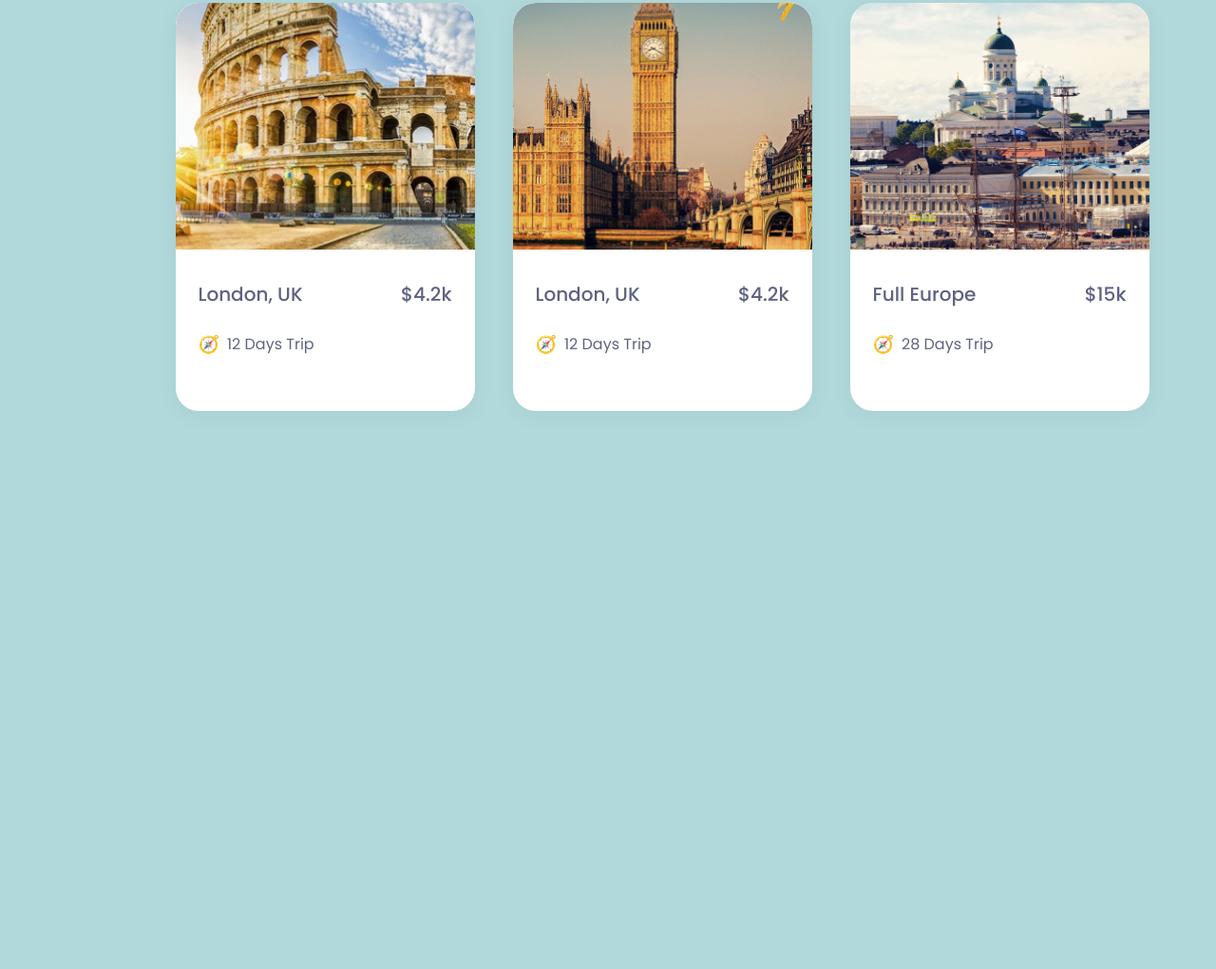
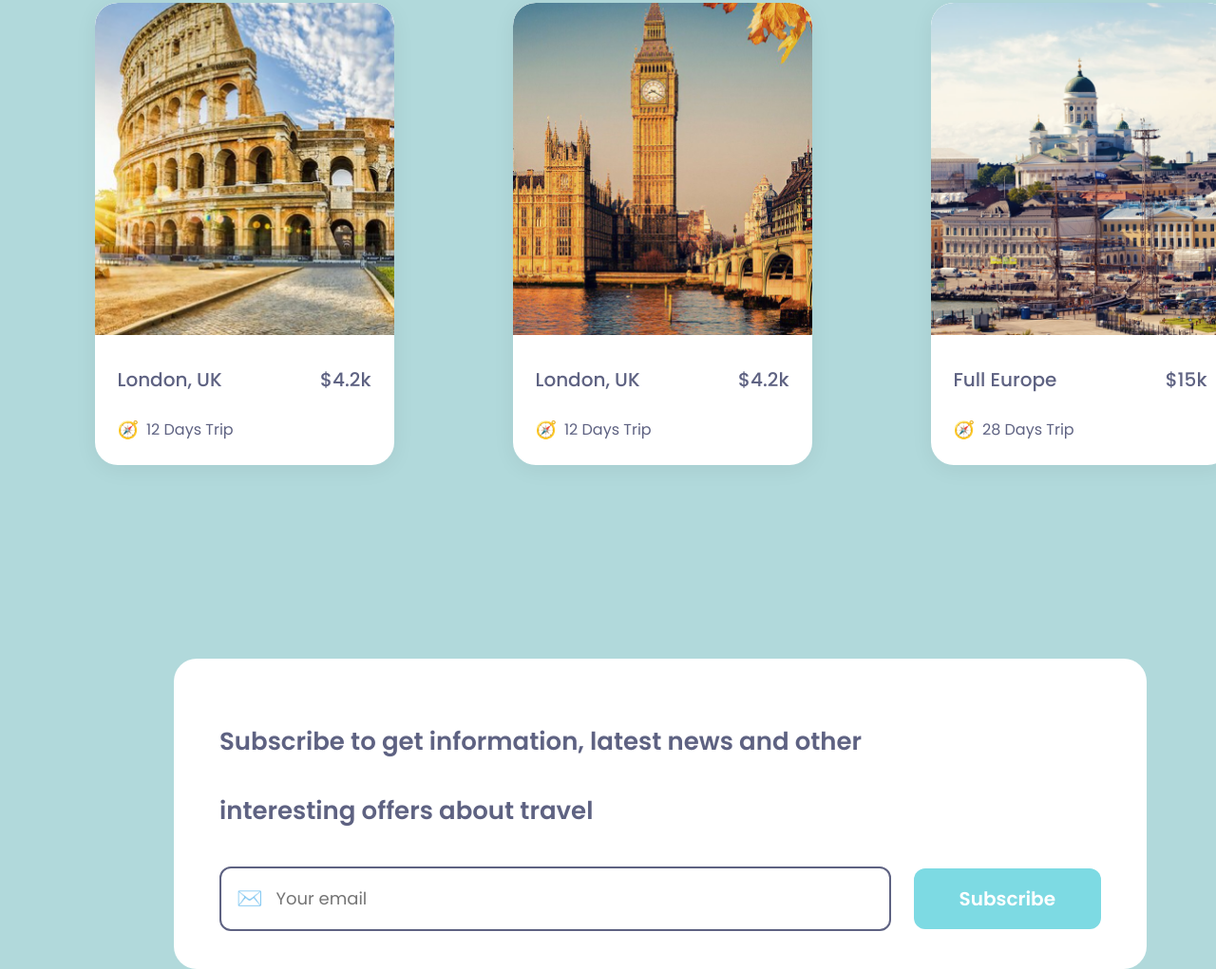
Before and after one commit to suhailabdi2/travel-landing-page, a plain HTML site: page index.html in a window 1280 px wide. Shown: the part 1448-2469 px from the top of the page at 95% size. Before the commit the page ends 1905 px from the top, so only its background shows below. Drawn offline with Linux system fonts and the light colour scheme.

Commit message:
added newsletter section

```diff
--- a/css/style.css
+++ b/css/style.css
@@ -255,9 +255,11 @@ body{
 }
 .destinations{
     display:flex;
-    justify-content: center;
+    justify-content: space-around;
     gap:40px;
     margin-top:32px;
+    width: 100%;
+
 }
 .destination-card{
     background: #fff;
@@ -274,7 +276,7 @@ body{
 .destination-card img {
     width: 100%;
     /* Increase image height */
-    height: 260px;
+    height: 350px;
     object-fit: cover;
     border-top-left-radius: 24px;
     border-top-right-radius: 24px;
@@ -306,3 +308,87 @@ body{
 .destination-details .icon {
     font-size: 18px;
 }
+
+.destination span{
+    font-family: Poppins;
+    font-weight: 500;
+    font-size: 15px;
+    line-height: 125%;
+    letter-spacing: 0%;
+
+}
+.newsletter-section {
+    background: #fff;
+    border-radius: 24px;
+    padding: 48px 48px 40px 48px;
+    margin: 48px auto 0 auto;
+    max-width: 80vw;
+
+    top:1995px;
+    left: 55px;;
+    box-sizing: border-box;
+    display: flex;
+    flex-direction: column;
+    align-items: flex-start;
+    position: relative;
+}
+
+.newsletter-title {
+    font-family: "Poppins", sans-serif;
+    font-size: 26px;
+    font-weight: 600;
+    color: #5E6282;
+    margin-bottom: 40px;
+    line-height: 1.4;
+}
+
+.newsletter-form {
+    display: flex;
+    gap: 24px;
+    width: 100%;
+    align-items: center;
+}
+
+.newsletter-input-group {
+    display: flex;
+    align-items: center;
+    background: #fff;
+    border: 2px solid #5E6282;
+    border-radius: 12px;
+    padding: 0 16px;
+    height: 64px;
+    flex: 1;
+}
+
+.newsletter-icon {
+    font-size: 22px;
+    margin-right: 12px;
+    color: #5E6282;
+}
+
+.newsletter-input-group input {
+    border: none;
+    outline: none;
+    font-size: 18px;
+    font-family: "Poppins", sans-serif;
+    width: 100%;
+    background: transparent;
+}
+
+.newsletter-btn {
+    background: #7ddae3;
+    color: #fff;
+    font-family: "Poppins", sans-serif;
+    font-size: 20px;
+    font-weight: 600;
+    border: none;
+    border-radius: 12px;
+    padding: 0 48px;
+    height: 64px;
+    cursor: pointer;
+    transition: background 0.2s;
+}
+
+.newsletter-btn:hover {
+    background: #5ec2cb;
+}
--- a/index.html
+++ b/index.html
@@ -104,11 +104,60 @@
                         </div>
                     </div>
                 </div>
+            </div> <!-- End of .destinations -->
+        </div> <!-- End of .locations -->
+
+        <div class="newsletter-section">
+            <h2 class="newsletter-title">
+                Subscribe to get information, latest news and other<br><br>
+                interesting offers about travel
+            </h2>
+            <form class="newsletter-form">
+                <div class="newsletter-input-group">
+                    <span class="newsletter-icon">✉️</span>
+                    <input type="email" placeholder="Your email" required>
+                </div>
+                <button type="submit" class="newsletter-btn">Subscribe</button>
+            </form>
+        </div>
+    </div>
+    <footer class="footer">
+        <div class="footer-content">
+            <div class="footer-brand">
+                <h1>travel.</h1>
+                <p>Book your trip in minute, get full<br>
+                Control for much longer.</p>
+            </div>
+            <div class="footer-links">
+                <div>
+                    <h3>Company</h3>
+                    <ul>
+                        <li>About</li>
+                        <li>Careers</li>
+                        <li>Mobile</li>
+                    </ul>
+                </div>
+                <div>
+                    <h3>Contact</h3>
+                    <ul>
+                        <li>Help/FAQ</li>
+                        <li>Press</li>
+                        <li>Affilates</li>
+                    </ul>
+                </div>
+                <div>
+                    <h3>More</h3>
+                    <ul>
+                        <li>Airlinefees</li>
+                        <li>Airline</li>
+                        <li>Low fare tips</li>
+                    </ul>
+                </div>
             </div>
         </div>
-
-
-    </div>
-
+        <div class="footer-bottom">
+            All rights reserved@travel.co.ke
+        </div>
+    </footer>
 </body>
 </html>
```
